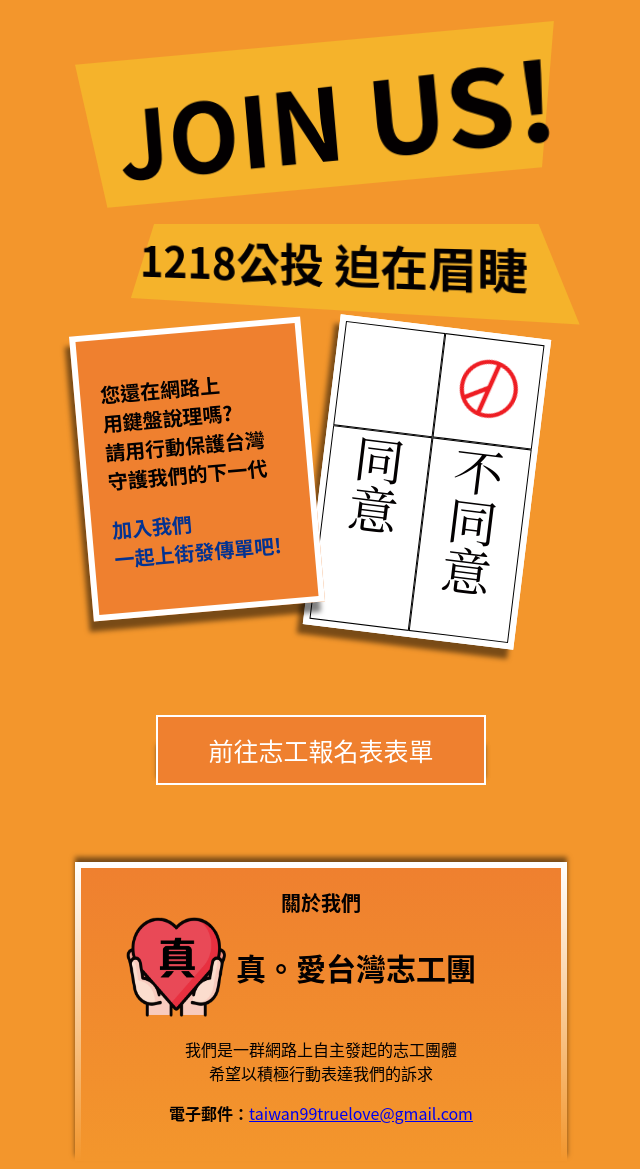
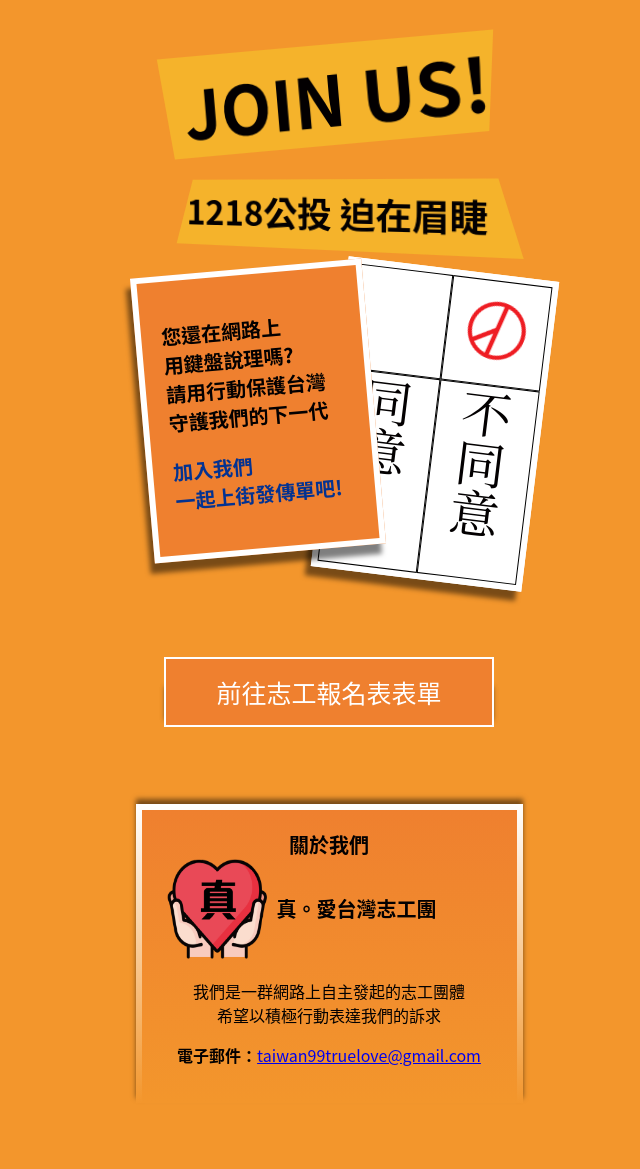
Before and after one commit to wobia/2021vote4no, a plain HTML site: page index.html in a window 1280 px wide. Shown: the part 4-1173 px from the top of the page, without its empty margins (319-959 px from the left). After the commit the page ends 1115 px from the top, so only its background shows below. Drawn offline with Linux system fonts and the light colour scheme.

Commit message:
Modify RWD.

```diff
--- a/index.html
+++ b/index.html
@@ -56,14 +56,14 @@
             --font-serif: "STKaiti", "STKaiti TC", "LiSong Pro", "LiSong Pro TC", "Noto Serif TC", "Noto Serif CJK TC", NotoSerifCJKtc-Regular, source-han-serif-traditional, "FangSong", "KaiTi", "SimSun", "標楷體", "BiauKai", Georgia, "Times New Roman", Times, serif;
         }
         h1 {
-            font-size: 100px;
+            font-size: 70px;
             margin: 0;
             margin-bottom: 20px;
             padding: 10px;
             display: inline-block;
         }
         h2 {
-            font-size: 45px;
+            font-size: 35px;
             margin: 0;
             margin-bottom: 20px;
             padding: 10px;
@@ -74,9 +74,11 @@
             background: var(--background-color);
             color: var(--text-color);
             font-family: var(--font-sans);
+            width: 100%;
+            padding: 0;
         }
         .doc-wrapper {
-            max-width: 480px;
+            max-width: 375px;
             margin: 0 auto;
             margin-top: 40px;
         }
@@ -199,7 +201,7 @@
             border-bottom: none;
             background: linear-gradient(var(--paper-background-color), var(--background-color));
             padding: 20px;
-            margin: 0;
+            margin: 0 auto;
             position: relative;
         }
         .footer-wrapper:after {
@@ -235,10 +237,10 @@
             max-width: 100px;
         }
         .name {
+            font-size: 20px;
             flex: 0 1 calc(100% - 120px);
             padding-left: 10px;
             text-align: left;
-            font-size: 30px;
             font-weight: bold;
             line-height: 100px;
         }
@@ -246,6 +248,20 @@
             flex: 1 0 100%;
             padding-top: 20px;
         }
+        @media screen and min-width(480px) {
+            h1 {
+                font-size: 100px;
+            }
+            h2 {
+                font-size: 45px;
+            }
+            .doc-wrapper {
+                max-width: 480px;
+            }
+            .name {
+                font-size: 30px;
+            }
+        }
     </style>
 </body>
 </html>
```
